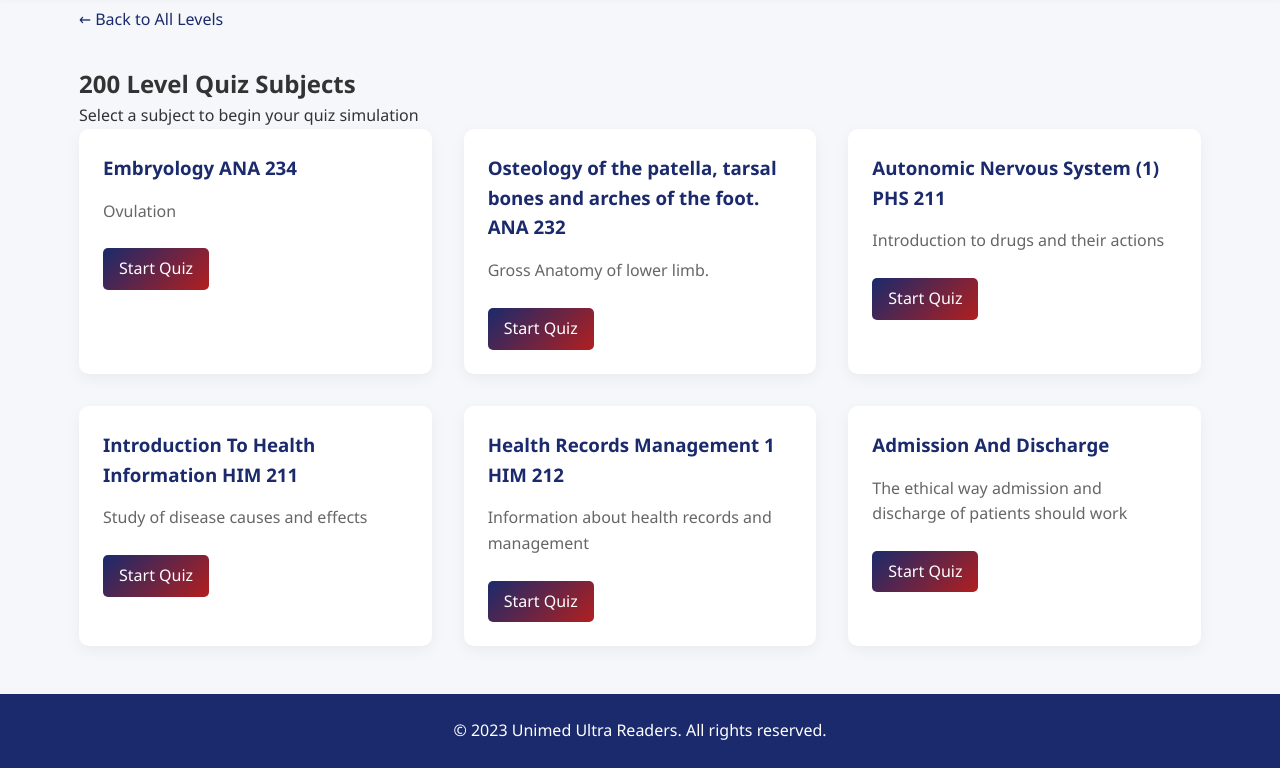
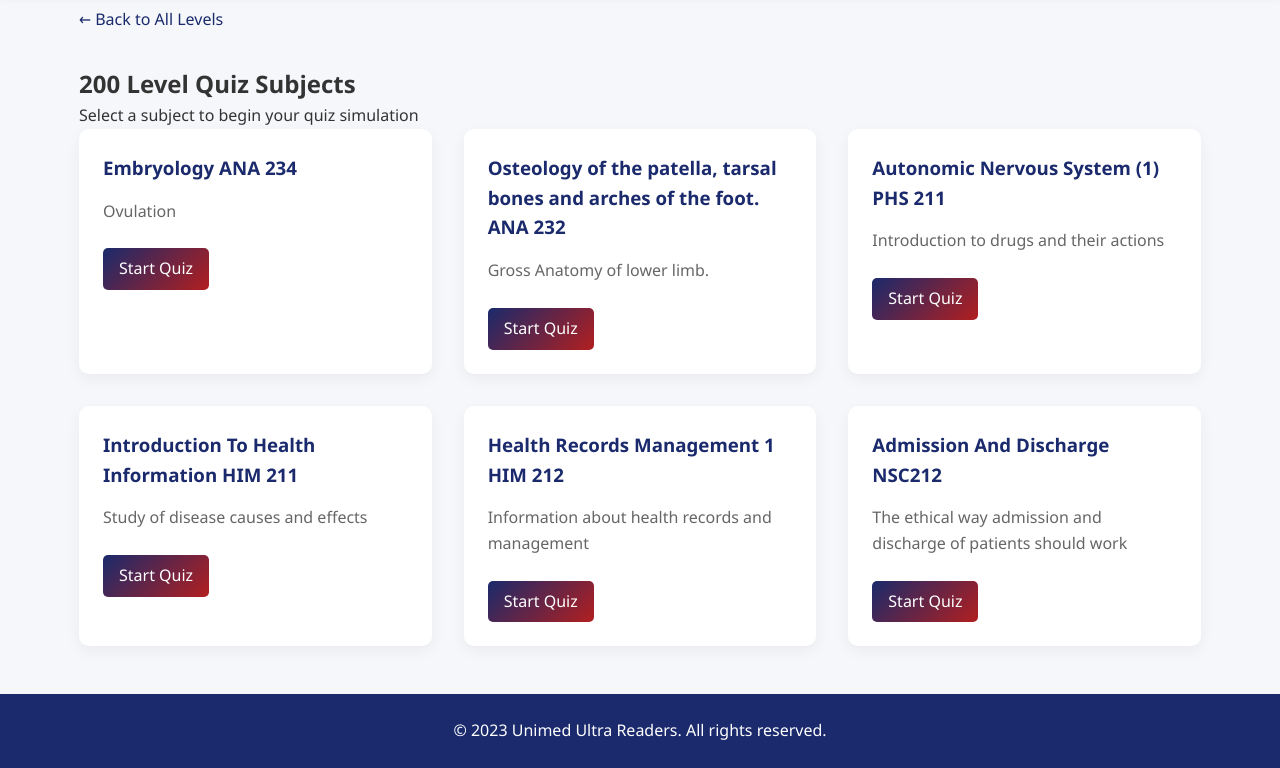
Before and after one commit to legendtech07/Unimed-Ultra-Readers, a plain HTML site: page 200-level.html in a window 1280 px wide. Shown: the part 89-857 px from the top of the page. Drawn offline with Linux system fonts and the light colour scheme.

Commit message:
200-level.html

```diff
--- a/200-level.html
+++ b/200-level.html
@@ -125,7 +125,7 @@
                 </div>
 
                 <div class="quiz-card">
-                    <h3>Admission And Discharge</h3>
+                    <h3>Admission And Discharge NSC212</h3>
                     <p>The ethical way admission and discharge of patients should work</p>
                     <a href="admission-discharge.html" class="quiz-link">Start Quiz</a>
                 </div>
```
